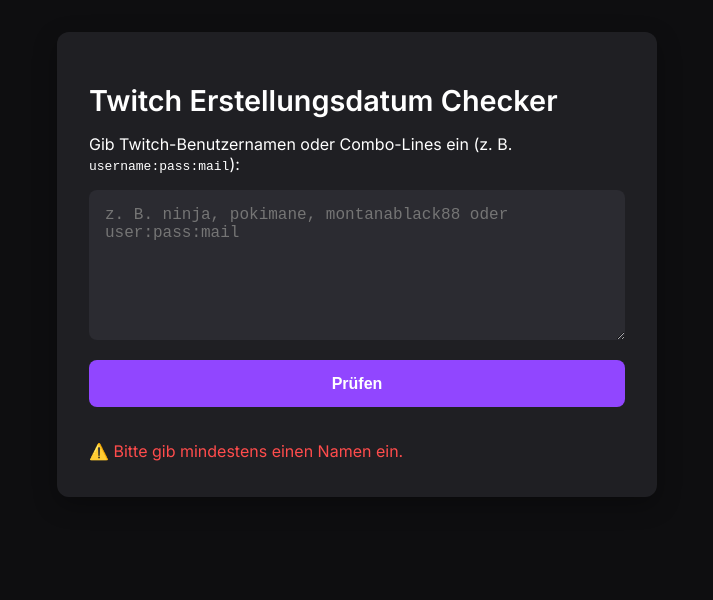
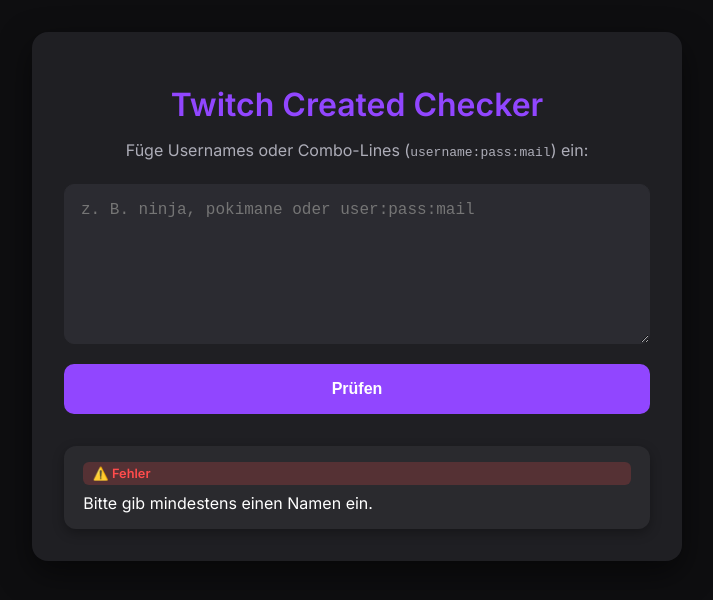
Before and after one commit to lellolidk/lellolidk.github.io, a plain HTML site: page ayri/index.html in a window 1280 px wide. Both pictures are taken after a click on the button "Prüfen". Shown: the whole page, without its empty margins (283-996 px from the left). Drawn offline with Linux system fonts and the light colour scheme.

Commit message:
Update index.html

```diff
--- a/ayri/index.html
+++ b/ayri/index.html
@@ -10,9 +10,11 @@
       --bg: #0e0e10;
       --card: #1f1f23;
       --accent: #9146FF;
+      --accent-hover: #772ce8;
       --text: #ffffff;
       --muted: #adadb8;
       --error: #ff4c4c;
+      --success: #4caf50;
     }
 
     * {
@@ -26,68 +28,116 @@
       color: var(--text);
       display: flex;
       justify-content: center;
+      align-items: flex-start;
+      min-height: 100vh;
       padding: 2rem;
     }
 
     .container {
       width: 100%;
-      max-width: 600px;
+      max-width: 650px;
       background: var(--card);
       padding: 2rem;
-      border-radius: 12px;
-      box-shadow: 0 8px 24px rgba(0,0,0,0.3);
-      animation: fadeIn 0.5s ease-in-out;
+      border-radius: 16px;
+      box-shadow: 0 12px 32px rgba(0,0,0,0.5);
+      animation: fadeIn 0.6s ease-in-out;
     }
 
     h1 {
-      font-size: 1.8rem;
-      margin-bottom: 1rem;
+      font-size: 2rem;
+      margin-bottom: 0.5rem;
+      text-align: center;
+      color: var(--accent);
+    }
+
+    p {
+      text-align: center;
+      color: var(--muted);
+      margin-bottom: 1.5rem;
     }
 
     textarea {
       width: 100%;
-      height: 150px;
+      height: 160px;
       padding: 1rem;
       font-size: 1rem;
-      border-radius: 8px;
-      border: none;
+      border-radius: 10px;
+      border: 1px solid #2b2b31;
       background: #2b2b31;
       color: var(--text);
       resize: vertical;
       margin-bottom: 1rem;
+      transition: border 0.3s;
+    }
+
+    textarea:focus {
+      outline: none;
+      border: 1px solid var(--accent);
     }
 
     button {
       width: 100%;
-      padding: 0.9rem;
+      padding: 1rem;
       font-size: 1rem;
       background: var(--accent);
       color: white;
       border: none;
-      border-radius: 8px;
+      border-radius: 10px;
       cursor: pointer;
       font-weight: 600;
-      transition: background 0.3s;
+      transition: background 0.3s, transform 0.1s;
     }
 
     button:hover {
-      background: #772ce8;
+      background: var(--accent-hover);
+      transform: scale(1.02);
     }
 
     .output {
       margin-top: 2rem;
-      white-space: pre-wrap;
-      line-height: 1.6;
+      display: grid;
+      gap: 1rem;
+    }
+
+    .result-card {
+      background: #2a2a2e;
+      padding: 1rem 1.2rem;
+      border-radius: 12px;
+      box-shadow: 0 4px 12px rgba(0,0,0,0.3);
+      display: flex;
+      flex-direction: column;
+      gap: 0.5rem;
+      animation: fadeIn 0.4s ease-in-out;
+    }
+
+    .result-card strong {
+      font-size: 1.1rem;
+      color: var(--accent);
+    }
+
+    .badge {
+      display: inline-block;
+      padding: 0.25rem 0.6rem;
+      border-radius: 6px;
+      font-size: 0.8rem;
+      font-weight: 600;
+    }
+
+    .badge.success {
+      background: rgba(76,175,80,0.2);
+      color: var(--success);
+    }
+
+    .badge.error {
+      background: rgba(255,76,76,0.2);
+      color: var(--error);
     }
 
     .loading {
       margin-top: 1rem;
+      text-align: center;
       font-style: italic;
       color: var(--muted);
-    }
-
-    .error {
-      color: var(--error);
     }
 
     @keyframes fadeIn {
@@ -98,9 +148,9 @@
 </head>
 <body>
   <div class="container">
-    <h1>Twitch Erstellungsdatum Checker</h1>
-    <p>Gib Twitch-Benutzernamen oder Combo-Lines ein (z. B. <code>username:pass:mail</code>):</p>
-    <textarea id="usernames" placeholder="z. B. ninja, pokimane, montanablack88 oder user:pass:mail"></textarea>
+    <h1>Twitch Created Checker</h1>
+    <p>Füge Usernames oder Combo-Lines (<code>username:pass:mail</code>) ein:</p>
+    <textarea id="usernames" placeholder="z. B. ninja, pokimane oder user:pass:mail"></textarea>
     <button onclick="checkUsernames()">Prüfen</button>
     <div id="loading" class="loading" style="display: none;">⏳ Abfrage läuft...</div>
     <div id="output" class="output"></div>
@@ -116,10 +166,10 @@
         .split(/[\s,]+/) // Split nach Leerzeichen, Komma oder Zeilenumbruch
         .map(line => line.trim())
         .filter(line => line.length > 0)
-        .map(line => line.split(":")[0].toLowerCase()); // NUR Username vor dem ersten ":" nehmen
+        .map(line => line.split(":")[0].toLowerCase()); // Nur Username vor dem ersten ":" nehmen
 
       if (usernames.length === 0) {
-        output.innerHTML = '<span class="error">⚠️ Bitte gib mindestens einen Namen ein.</span>';
+        output.innerHTML = '<div class="result-card"><span class="badge error">⚠️ Fehler</span> Bitte gib mindestens einen Namen ein.</div>';
         return;
       }
 
@@ -137,25 +187,46 @@
           });
 
           if (!res.ok) {
-            results.push(`<span class="error">${name}: ❌ Fehler (${res.status})</span>`);
+            results.push(`
+              <div class="result-card">
+                <strong>${name}</strong>
+                <span class="badge error">❌ Fehler (${res.status})</span>
+              </div>
+            `);
             continue;
           }
 
           const data = await res.json();
           if (Array.isArray(data) && data.length > 0) {
             const created = new Date(data[0].createdAt).toLocaleString("de-DE");
-            results.push(`<strong>${data[0].displayName}</strong>: Erstellt am <code>${created}</code>`);
+            results.push(`
+              <div class="result-card">
+                <strong>${data[0].displayName}</strong>
+                <div>📅 Erstellt am: <code>${created}</code></div>
+                <span class="badge success">✔️ Gefunden</span>
+              </div>
+            `);
           } else {
-            results.push(`<span class="error">${name}: ❌ Kein Benutzer gefunden</span>`);
+            results.push(`
+              <div class="result-card">
+                <strong>${name}</strong>
+                <span class="badge error">❌ Kein Benutzer gefunden</span>
+              </div>
+            `);
           }
 
         } catch (err) {
-          results.push(`<span class="error">${name}: ❌ Anfragefehler</span>`);
+          results.push(`
+            <div class="result-card">
+              <strong>${name}</strong>
+              <span class="badge error">❌ Anfragefehler</span>
+            </div>
+          `);
         }
       }
 
       loading.style.display = 'none';
-      output.innerHTML = results.join("<br>");
+      output.innerHTML = results.join("");
     }
   </script>
 </body>
```
